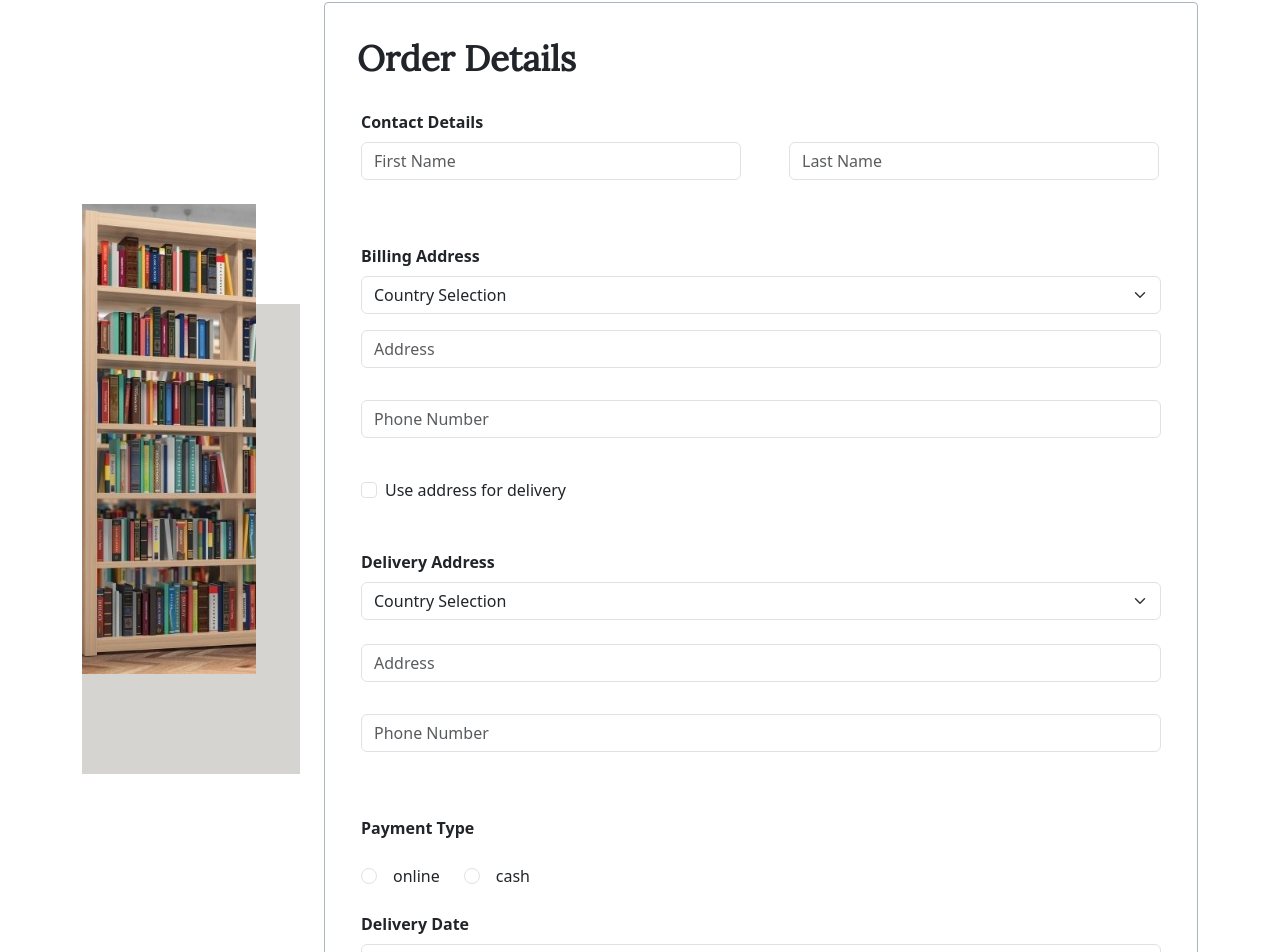
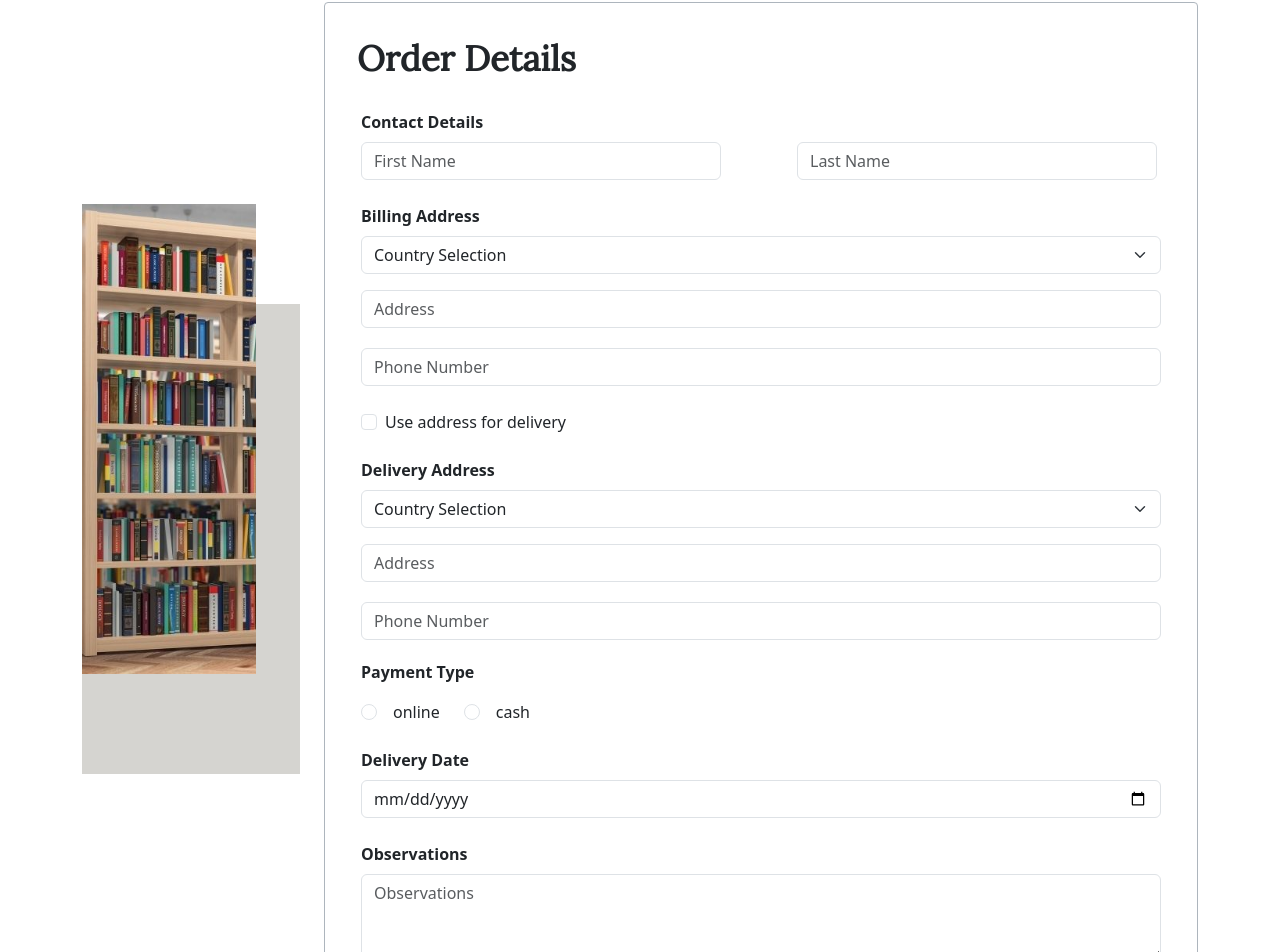
Before and after one commit to alexst1910/ITP-Library, a React (Create React App) app in the folder itp-library/: page /order in a window 1280 px wide. Shown: the part 111-1063 px from the top of the page. Built offline with nearby package versions, Linux system fonts and the light colour scheme.

Commit message:
update on form style and added button component
update on form style and added button component

```diff
--- /dev/null
+++ b/itp-library/src/components/Buttons/Button.tsx
@@ -0,0 +1,12 @@
+const Button = (props: { value: string }) => {
+  return (
+    <button
+      className="btn btn-dark me-4 mb-5"
+      style={{ width: "250px", fontFamily: "Lora" }}
+    >
+      {props.value}
+    </button>
+  );
+};
+
+export default Button;
--- a/itp-library/src/components/OrderForm/OrderForm.tsx
+++ b/itp-library/src/components/OrderForm/OrderForm.tsx
@@ -7,6 +7,9 @@ import Date from "../FormComponents/Date";
 import TextArea from "../FormComponents/TextArea";
 import { useEffect, useState } from "react";
 import { ChangeEvent, FormEvent } from "react";
+import { error } from "console";
+import Button from "../Buttons/Button";
+import { Link } from "react-router-dom";
 const OrderForm = () => {
   const [inputFields, setInputFields] = useState({
     firstName: "",
@@ -20,6 +23,7 @@ const OrderForm = () => {
     lastName: "",
     address: "",
     phone: "",
+    phoneLength: "",
   });
 
   const [RadioOption, setRadioOption] = useState("");
@@ -36,6 +40,7 @@ const OrderForm = () => {
       lastName: "",
       address: "",
       phone: "",
+      phoneLength: "",
     };
     if (inputValues.firstName.trim() === "") {
       errors.firstName = "Please enter your first name";
@@ -46,11 +51,11 @@ const OrderForm = () => {
     if (inputValues.address.length === 0) {
       errors.address = "Please provide an address";
     }
-    if (inputValues.phone.length === 0) {
+    if (inputValues.phone.trim() === "") {
       errors.phone = "Please provide a phone number";
     }
     if (inputValues.phone.length < 10) {
-      errors.phone = "Phone number must have a length of 10";
+      errors.phoneLength = "Phone number must have a length of 10";
     }
 
     return errors;
@@ -62,18 +67,22 @@ const OrderForm = () => {
     setInputFields({ ...inputFields, [name]: value });
     setErrors({ ...errors, [name]: "" });
   };
+
   const HandleRadioOptionChange = (e: ChangeEvent<HTMLInputElement>) => {
     setRadioOption(e.target.value);
     setRadioOptionError("");
   };
+
   const CountryOptionChange = (e: ChangeEvent<HTMLSelectElement>) => {
     setCountryOption(e.target.value);
     setCountrySelectError("");
   };
+
   const HandleDateChange = (e: ChangeEvent<HTMLInputElement>) => {
     setDate(e.target.value);
     setDateError("");
   };
+
   const handleSubmit = (event: FormEvent) => {
     event.preventDefault();
     setErrors(validateInputs(inputFields));
@@ -88,14 +97,17 @@ const OrderForm = () => {
       setDateError("Please enter the date");
     }
   };
+
   const finishSubmit = () => {
     console.log(inputFields);
   };
+
   useEffect(() => {
     if (Object.keys(errors).length === 0 && submitting) {
       finishSubmit();
     }
   }, [errors]);
+
   return (
     <div
       className={`container ${classes.item} border border-dark-subtle mt-5 rounded-1`}
@@ -109,12 +121,12 @@ const OrderForm = () => {
               <b>Contact Details</b>
             </label>
           </div>
-          <div className="d-flex flex-row">
-            <div>
+          <div className="row">
+            <div className="col col-sm-12 col-lg-6">
               <Input
                 type="text"
                 placeholder="First Name"
-                width="380px"
+                width="360px"
                 className="form-control mx-4"
                 value={inputFields.firstName}
                 name="firstName"
@@ -122,12 +134,12 @@ const OrderForm = () => {
               />
               <p className="text-danger ms-4">{errors.firstName}</p>
             </div>
-            <div>
+            <div className="col col-sm-12 col-lg-6">
               <Input
                 type="text"
                 placeholder="Last Name"
-                width="370px"
-                className="form-control mx-4"
+                width="360px"
+                className="form-control ms-4 mx-2"
                 value={inputFields.lastName}
                 name="lastName"
                 onChange={handleChange}
@@ -135,9 +147,56 @@ const OrderForm = () => {
               <p className="text-danger ms-4">{errors.lastName}</p>
             </div>
           </div>
-          <div className="d-flex justify-content-start mt-5 ps-4">
+          <div className="d-flex justify-content-start mt-2 ps-4">
             <label htmlFor="" className="form-label">
               <b>Billing Address</b>
+            </label>
+          </div>
+          <div className="row mb-3 mx-4">
+            <Select
+              placeholder="Country Selection"
+              name="select"
+              onChange={CountryOptionChange}
+            />{" "}
+            {countrySelectError && (
+              <p className="text-danger mb-0">{countrySelectError}</p>
+            )}
+          </div>
+
+          <div className="row mb-1 mx-4">
+            <Input
+              type="text"
+              placeholder="Address"
+              className="form-control"
+              width="800px"
+              name="address"
+              value={inputFields.address}
+              onChange={handleChange}
+            />
+            <p className="text-danger">{errors.address}</p>
+          </div>
+          <div className="row mb-2 mx-4">
+            <Input
+              type="text"
+              placeholder="Phone Number"
+              className="form-control"
+              width="800px"
+              name="phone"
+              value={inputFields.phone}
+              onChange={handleChange}
+            />
+            <p className="text-danger">
+              {inputFields.phone.length === 0
+                ? errors.phone
+                : errors.phoneLength}
+            </p>
+          </div>
+          <div className="form-check ms-4 mb-3">
+            <CheckBox label="Use address for delivery" />
+          </div>
+          <div className="d-flex justify-content-start mt-4 ps-4">
+            <label htmlFor="" className="form-label">
+              <b>Delivery Address</b>
             </label>
           </div>
           <div className="row mb-3 mx-4">
@@ -151,7 +210,7 @@ const OrderForm = () => {
             )}
           </div>
 
-          <div className="row mb-3 mx-4">
+          <div className="row mb-1 mx-4">
             <Input
               type="text"
               placeholder="Address"
@@ -163,7 +222,7 @@ const OrderForm = () => {
             />
             <p className="text-danger">{errors.address}</p>
           </div>
-          <div className="row mb-4 mx-4">
+          <div className="row mb-1 mx-4">
             <Input
               type="text"
               placeholder="Phone Number"
@@ -173,52 +232,13 @@ const OrderForm = () => {
               value={inputFields.phone}
               onChange={handleChange}
             />
-            <p className="text-danger">{errors.phone}</p>
+            <p className="text-danger">
+              {inputFields.phone.length === 0
+                ? errors.phone
+                : errors.phoneLength}
+            </p>
           </div>
-          <div className="form-check ms-4 mb-5">
-            <CheckBox label="Use address for delivery" />
-          </div>
-          <div className="d-flex justify-content-start mt-4 ps-4">
-            <label htmlFor="" className="form-label">
-              <b>Delivery Address</b>
-            </label>
-          </div>
-          <div className="row mb-4 mx-4">
-            <Select
-              placeholder="Country Selection"
-              name="select"
-              onChange={CountryOptionChange}
-            />{" "}
-            {countrySelectError && (
-              <p className="text-danger">{countrySelectError}</p>
-            )}
-          </div>
-
-          <div className="row mb-3 mx-4">
-            <Input
-              type="text"
-              placeholder="Address"
-              className="form-control"
-              width="800px"
-              name="address"
-              value={inputFields.address}
-              onChange={handleChange}
-            />
-            <p className="text-danger">{errors.address}</p>
-          </div>
-          <div className="row mb-5 mx-4">
-            <Input
-              type="text"
-              placeholder="Phone Number"
-              className="form-control"
-              width="800px"
-              name="phone"
-              value={inputFields.phone}
-              onChange={handleChange}
-            />
-            <p className="text-danger">{errors.phone}</p>
-          </div>
-          <div className="d-flex justify-content-start mt-4 mb-3 ps-4">
+          <div className="d-flex justify-content-start mb-2 ps-4">
             <label htmlFor="" className="form-label">
               <b>Payment Type</b>
             </label>
@@ -244,7 +264,7 @@ const OrderForm = () => {
               <b>Delivery Date</b>
             </label>
           </div>
-          <div className="row mb-5 mx-4">
+          <div className="row mb-3 mx-4">
             <Date placeholder="Delivery Date" onChange={HandleDateChange} />
             {dateError && <p className="text-danger">{dateError}</p>}
           </div>
@@ -253,10 +273,10 @@ const OrderForm = () => {
               <b>Observations</b>
             </label>
           </div>
-          <div className="row mb-5 mx-4">
+          <div className="row mb-3 mx-4">
             <TextArea placeholder="Observations" rows={3} />
           </div>
-          <div className="d-flex justify-content-start mt-4 mb-2 ps-4">
+          <div className="d-flex justify-content-start mt-1 mb-2 ps-4">
             <label htmlFor="" className="form-label">
               <b>Would You Recommend Us?</b>
             </label>
@@ -266,20 +286,17 @@ const OrderForm = () => {
           </div>
           <div className="d-flex flex-row justify-content-between">
             <div>
-              <button
-                className="btn border-dark ms-4"
-                style={{ width: "250px" }}
-              >
-                <span className={classes.buttontext}>Cancel Order</span>
-              </button>
+              <Link to="/cart">
+                <button
+                  className="btn border-dark ms-4 mb-5"
+                  style={{ width: "250px" }}
+                >
+                  <span className={classes.buttontext}>Cancel Order</span>
+                </button>
+              </Link>
             </div>
             <div>
-              <button
-                className="btn btn-dark me-4"
-                style={{ width: "250px", fontFamily: "Lora" }}
-              >
-                Place Order
-              </button>
+              <Button value="Place Order" />
             </div>
           </div>
         </form>
--- a/itp-library/src/pages/OrderPage.module.css
+++ b/itp-library/src/pages/OrderPage.module.css
@@ -1,5 +1,5 @@
 .item {
-  height: 2000px;
+  height: 1400px;
   width: 800px;
   display: grid;
   align-items: start;
```
